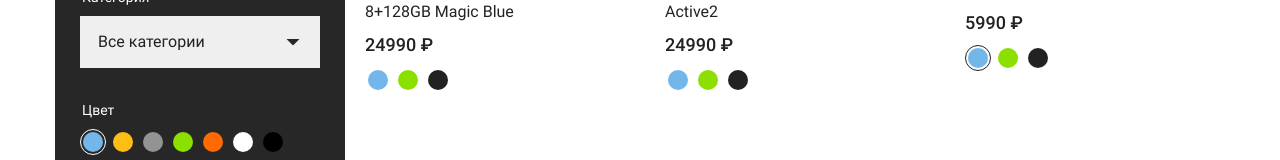
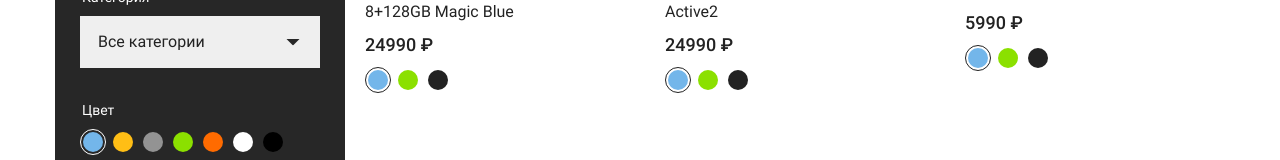
Before and after one commit to AnatolyKyznetsov/skillbox_vue, a Vue app: page / in a window 1280 px wide. Shown: the part 556-716 px from the top of the page. Built offline with nearby package versions, Linux system fonts and the light colour scheme.

Commit message:
задание урока 4.4 - id товара и выбор цвета

```diff
--- a/src/components/ProductItem.vue
+++ b/src/components/ProductItem.vue
@@ -17,21 +17,21 @@
     <ul class="colors colors--black">
       <li class="colors__item">
         <label class="colors__label">
-          <input class="colors__radio sr-only" type="radio" name="color-1" value="#73B6EA" checked="">
+          <input class="colors__radio sr-only" type="radio" value="#73B6EA" v-model="color">
           <span class="colors__value" style="background-color: #73B6EA;">
           </span>
         </label>
       </li>
       <li class="colors__item">
         <label class="colors__label">
-          <input class="colors__radio sr-only" type="radio" name="color-1" value="#8BE000">
+          <input class="colors__radio sr-only" type="radio" value="#8BE000" v-model="color">
           <span class="colors__value" style="background-color: #8BE000;">
           </span>
         </label>
       </li>
       <li class="colors__item">
         <label class="colors__label">
-          <input class="colors__radio sr-only" type="radio" name="color-1" value="#222">
+          <input class="colors__radio sr-only" type="radio" value="#222" v-model="color">
           <span class="colors__value" style="background-color: #222;">
           </span>
         </label>
@@ -42,6 +42,11 @@
 
 <script>
 export default {
+  data() {
+    return {
+      color: '#73B6EA',
+    };
+  },
   props: {
     product: Object,
   },
--- a/src/components/ProductList.vue
+++ b/src/components/ProductList.vue
@@ -1,11 +1,11 @@
 <template>
   <ul class="catalog__list">
-    <ProductItem :product="product" v-for="(product, index) in products" :key="index" />
+    <ProductItem :product="product" v-for="product in products" :key="product.id" />
   </ul>
 </template>
 
 <script>
-import ProductItem from './ProductItem';
+import ProductItem from './ProductItem.vue';
 
 export default {
   components: {
--- a/src/data/products.js
+++ b/src/data/products.js
@@ -1,60 +1,72 @@
 export default [
   {
+    id: 1,
     title: 'Смартфон OPPO Reno4 Lite 8+128GB Magic Blue',
     price: 24990,
     img: '/img/phone.jpg',
   },
   {
+    id: 2,
     title: 'Смарт-часы Samsung Galaxy Watch Active2',
     price: 24990,
     img: '/img/watch.jpg',
   },
   {
+    id: 3,
     title: 'Электробритва Philips',
     price: 5990,
     img: '/img/shaver.jpg',
   },
   {
+    id: 4,
     title: 'Электрическая зубная щетка Braun ORAL-B',
     price: 2490,
     img: '/img/toothbrush.jpg',
   },
   {
+    id: 5,
     title: 'Машинка для стрижки волос Philips',
     price: 4590,
     img: '/img/clipper.jpg',
   },
   {
+    id: 6,
     title: 'Эпилятор Rowenta',
     price: 4990,
     img: '/img/epilator.jpg',
   },
   {
+    id: 7,
     title: 'Пылесос ручной Tefal',
     price: 11990,
     img: '/img/vacuum_cleaner.jpg',
   },
   {
+    id: 8,
     title: 'Утюг Redmond',
     price: 3990,
     img: '/img/iron.jpg',
   },
   {
+    id: 9,
     title: 'Наушники True Wireless Samsung',
     price: 17990,
     img: '/img/headphones.jpg',
   },
   {
+    id: 10,
     title: 'Умная колонка JBL',
     price: 8790,
     img: '/img/speaker.jpg',
   },
   {
+    id: 11,
     title: 'Кофемашина капсульного',
     price: 7990,
     img: '/img/coffee_maker.jpg',
   },
   {
+    id: 12,
     title: 'Радиатор Electrolux',
     price: 5790,
     img: '/img/radiator.jpg',
```
